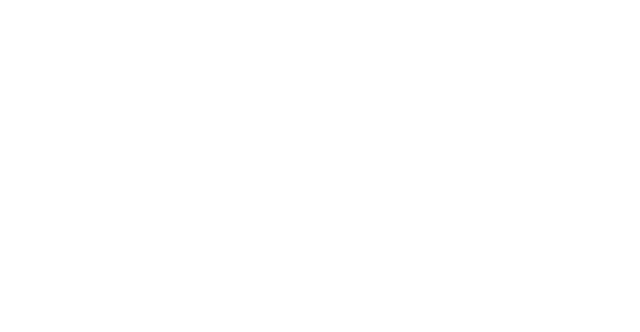
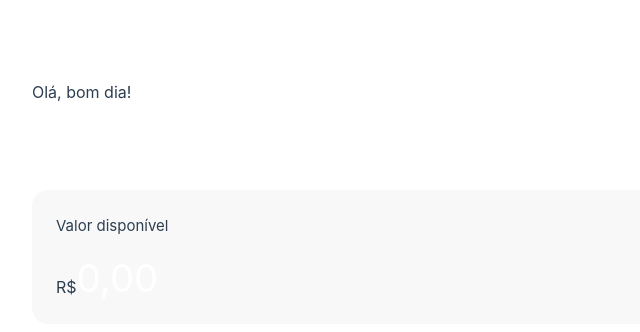
Before and after one commit to hugosrc/banking, a Vue app in the folder web/: page /auth in a window 1280 px wide. Both pictures are taken after typing "Sample", "Sample" into the empty fields and a click on the button "Entrar". Shown: the top 332 px of the page, without its empty margins (0-640 px from the left). Built offline with nearby package versions, Linux system fonts and the light colour scheme.

Commit message:
feat: create wallet section

```diff
--- /dev/null
+++ b/web/src/components/BalanceToggle.vue
@@ -0,0 +1,83 @@
+<script setup>
+import { computed, ref } from 'vue'
+import IconEye from './icons/IconEye.vue';
+import IconEyeClosed from './icons/IconEyeClosed.vue';
+
+const props = defineProps({
+  currencySymbol: {
+    type: String,
+    default: 'R$'
+  },
+  balance: {
+    type: Number,
+    required: true
+  }
+})
+
+const formatCurrency = (value) => {
+  const amount = value.toFixed(2);
+  return amount.toString().replace('.', ',');
+}
+
+const formatedBalance = computed(() => {
+  return formatCurrency(props.balance)
+})
+
+const isBalanceVisible = ref(true)
+
+const toggleBalanceVisibility = () => {
+  isBalanceVisible.value = !isBalanceVisible.value
+}
+</script>
+
+<template>
+  <div class="balance-toggle">
+    <header>
+      <span>Valor disponível</span>
+      <button @click="toggleBalanceVisibility">
+        <IconEye v-if="isBalanceVisible"/>
+        <IconEyeClosed v-else/>
+      </button>
+    </header>
+
+    <div class="balance">
+      <span>{{ currencySymbol }}</span>
+      <p v-if="isBalanceVisible">{{ formatedBalance }}</p>
+      <p v-else>.....</p>
+    </div>
+  </div>
+</template>
+
+<style scoped>
+.balance-toggle {
+  background-color: var(--color-background-soft);
+  border-radius: 16px;
+  padding: 24px;
+}
+
+header {
+  display: flex;
+  justify-content: space-between;
+}
+
+header button {
+  background: transparent;
+  border: none;
+  color: #fff;
+}
+
+.balance {
+  display: flex;
+  margin-top: 32px;
+}
+
+.balance span {
+  font-size: 1rem;
+}
+
+.balance p {
+  font-size: 2.4rem;
+  line-height: 6px;
+  color: var(--vt-c-white);
+}
+</style>
--- /dev/null
+++ b/web/src/components/icons/IconEye.vue
@@ -0,0 +1,6 @@
+<template>
+  <svg xmlns="http://www.w3.org/2000/svg" width="24" height="24" viewBox="0 0 24 24">
+    <path fill="currentColor" d="M9.75 12a2.25 2.25 0 1 1 4.5 0a2.25 2.25 0 0 1-4.5 0"/>
+    <path fill="currentColor" fill-rule="evenodd" d="M2 12c0 1.64.425 2.191 1.275 3.296C4.972 17.5 7.818 20 12 20c4.182 0 7.028-2.5 8.725-4.704C21.575 14.192 22 13.639 22 12c0-1.64-.425-2.191-1.275-3.296C19.028 6.5 16.182 4 12 4C7.818 4 4.972 6.5 3.275 8.704C2.425 9.81 2 10.361 2 12m10-3.75a3.75 3.75 0 1 0 0 7.5a3.75 3.75 0 0 0 0-7.5" clip-rule="evenodd"/>
+  </svg>
+</template>
--- /dev/null
+++ b/web/src/components/icons/IconEyeClosed.vue
@@ -0,0 +1,5 @@
+<template>
+  <svg xmlns="http://www.w3.org/2000/svg" width="24" height="24" viewBox="0 0 24 24">
+    <path fill="currentColor" fill-rule="evenodd" d="M1.606 6.08a1 1 0 0 1 1.313.526L2 7l.92-.394v-.001c0-.001 0 0 0 0l.003.009l.021.045c.02.042.051.108.094.194c.086.172.219.424.4.729a13.37 13.37 0 0 0 1.67 2.237a11.966 11.966 0 0 0 .59.592C7.18 11.8 9.251 13 12 13a8.706 8.706 0 0 0 3.22-.602c1.227-.483 2.254-1.21 3.096-1.998a13.053 13.053 0 0 0 2.733-3.725l.027-.058l.005-.011a1 1 0 0 1 1.838.788L22 7l.92.394l-.003.005l-.004.008l-.011.026l-.04.087a14.045 14.045 0 0 1-.741 1.348a15.368 15.368 0 0 1-1.711 2.256l.797.797a1 1 0 0 1-1.414 1.415l-.84-.84a11.81 11.81 0 0 1-1.897 1.256l.782 1.202a1 1 0 1 1-1.676 1.091l-.986-1.514c-.679.208-1.404.355-2.176.424V16.5a1 1 0 0 1-2 0v-1.544c-.775-.07-1.5-.217-2.177-.425l-.985 1.514a1 1 0 0 1-1.676-1.09l.782-1.203c-.7-.37-1.332-.8-1.897-1.257l-.84.84a1 1 0 0 1-1.414-1.414l.797-.797a15.406 15.406 0 0 1-1.87-2.519a13.457 13.457 0 0 1-.591-1.107a5.418 5.418 0 0 1-.033-.072l-.01-.021l-.002-.007l-.001-.002v-.001C1.08 7.395 1.08 7.394 2 7l-.919.395a1 1 0 0 1 .525-1.314" clip-rule="evenodd"/>
+  </svg>
+</template>
--- a/web/src/views/DashboardView.vue
+++ b/web/src/views/DashboardView.vue
@@ -1,6 +1,41 @@
 <script setup lang="ts">
+import BalanceToggle from '@/components/BalanceToggle.vue';
+import { ref } from 'vue';
+
+const balance = ref(0)
 </script>
 
 <template>
-  <div></div>
+  <div class="dashboard">
+    <header class="greeting-header">
+      <div>Olá, bom dia!</div>
+    </header>
+
+    <section class="wallet">
+      <h2>Sua Carteira</h2>
+      <div class="content">
+        <BalanceToggle :balance="balance"/>
+      </div>
+    </section>
+  </div>
 </template>
+
+<style scoped>
+.dashboard {
+  padding: 2rem;
+}
+
+.greeting-header {
+  margin-top: 48px;
+  font-size: 1rem;
+}
+
+.wallet {
+  margin: 32px 0;
+}
+
+.wallet h2 {
+  color: #fff;
+  margin-bottom: 16px
+}
+</style>
```
